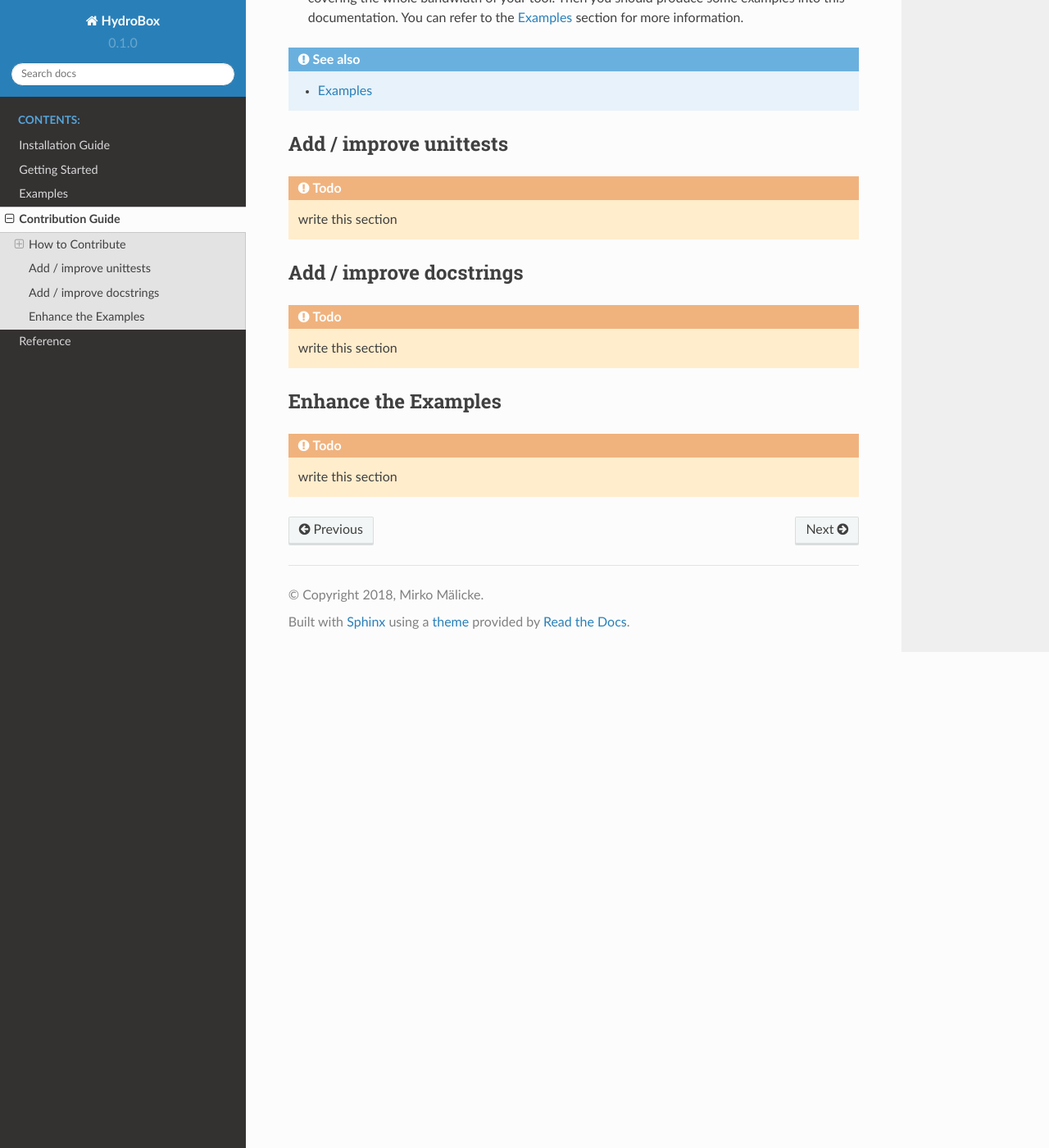
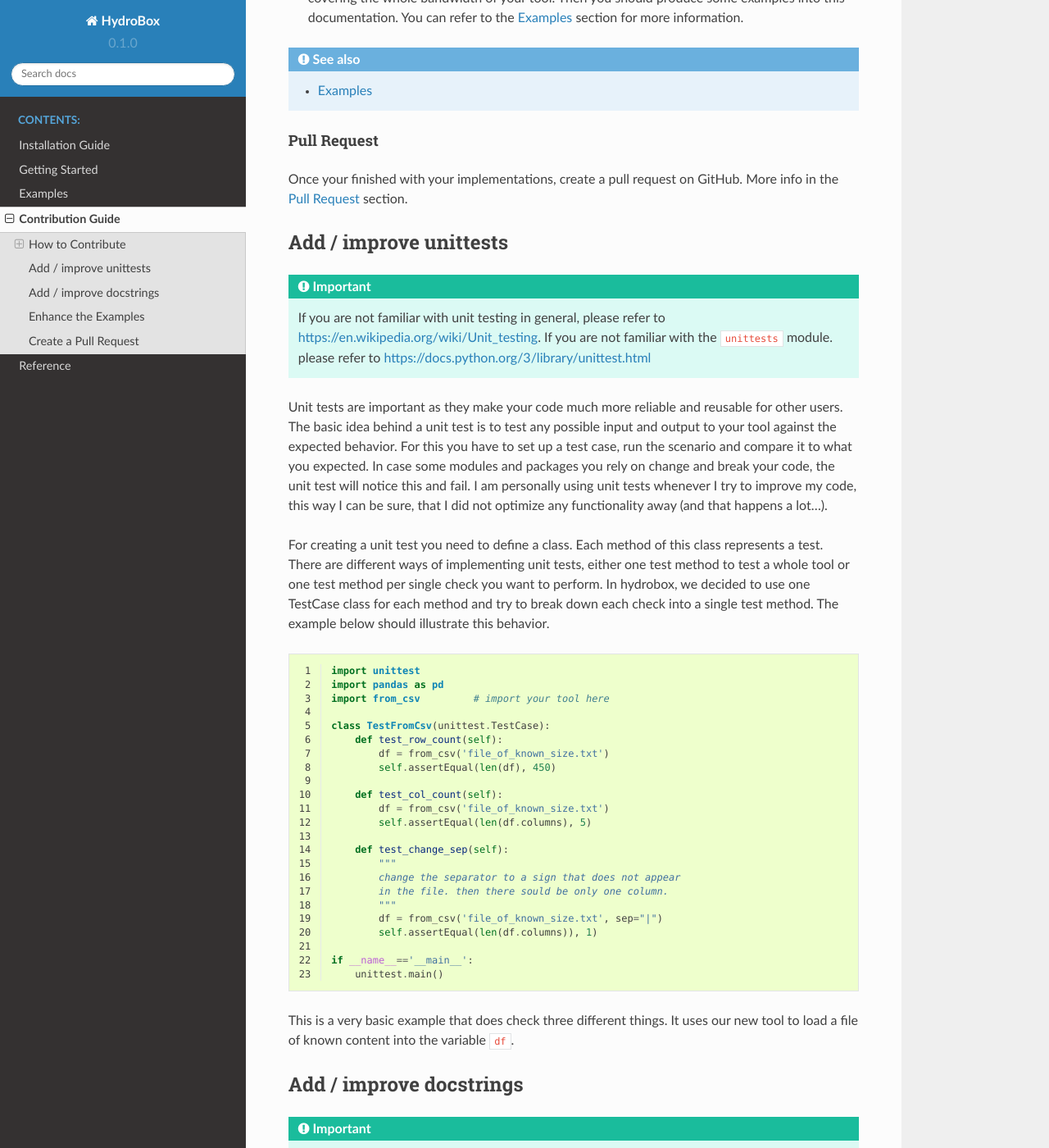
Before and after one commit to VForWaTer/hydrobox, a Sphinx documentation site: the page built from docs/contribution.rst, in a window 1280 px wide and 1400 px high, scrolled down 2949 px. Shown: the whole window at 82% size. Built offline with Sphinx 7.4.7 and the Read the Docs theme 2.0.0, drawn with Linux system fonts in a browser that asks for light colours; formulas are drawn with MathJax 3; some of the changed text lies outside the part shown.

Commit message:
reworked on docs; some bugfixes

```diff
--- a/docs/contribution.rst
+++ b/docs/contribution.rst
@@ -167,24 +167,142 @@ Sometimes a docstring is not enough to understand a Tool. Although short example
 
     - :ref:`Examples <contrib_examples>`
 
+Pull Request
+~~~~~~~~~~~~
+
+Once your finished with your implementations, create a pull request on GitHub.
+More info in the :ref:`Pull Request <contrib_pull>` section.
+
 .. _contrib_unittests:
 
 Add / improve unittests
 =======================
 
-.. todo::
+.. important::
 
-    write this section
+    If you are not familiar with unit testing in general, please refer to
+    https://en.wikipedia.org/wiki/Unit_testing. If you are not familiar with
+    the ``unittests`` module. please refer to
+    https://docs.python.org/3/library/unittest.html
 
+Unit tests are important as they make your code much more reliable and
+reusable for other users. The basic idea behind a unit test is to test any
+possible input and output to your tool against the expected behavior. For
+this you have to set up a test case, run the scenario and compare it to what
+you expected. In case some modules and packages you rely on change and break
+your code, the unit test will notice this and fail. I am personally using
+unit tests whenever I try to improve my code, this way I can be sure, that I
+did not optimize any functionality away (and that happens a lot...).
+
+For creating a unit test you need to define a class. Each method of this
+class represents a test. There are different ways of implementing unit tests,
+either one test method to test a whole tool or one test method per single
+check you want to perform. In hydrobox, we decided to use one TestCase class
+for each method and try to break down each check into a single test method.
+The example below should illustrate this behavior.
+
+.. code-block:: python
+    :linenos:
+
+    import unittest
+    import pandas as pd
+    import from_csv         # import your tool here
+
+    class TestFromCsv(unittest.TestCase):
+        def test_row_count(self):
+            df = from_csv('file_of_known_size.txt')
+            self.assertEqual(len(df), 450)
+
+        def test_col_count(self):
+            df = from_csv('file_of_known_size.txt')
+            self.assertEqual(len(df.columns), 5)
+
+        def test_change_sep(self):
+            """
+            change the separator to a sign that does not appear
+            in the file. then there sould be only one column.
+            """
+            df = from_csv('file_of_known_size.txt', sep="|")
+            self.assertEqual(len(df.columns)), 1)
+
+    if __name__=='__main__':
+        unittest.main()
+
+
+This is a very basic example that does check three different things. It uses
+our new tool to load a file of known content into the variable ``df``.
 
 .. _contrib_docstrings:
 
 Add / improve docstrings
 ========================
 
-.. todo::
+.. important::
 
-    write this section
+    If you are not familiar with the numpydoc docstring format, please refer to
+    http://numpydoc.readthedocs.io/en/latest/format.html.
+
+The most important parts of a numpydoc docstring are shown in the example below. Please make
+sure, that your docstring always contains the `main description`, `parameters` and `returns`.
+
+.. code-block:: python
+    :linenos:
+
+    @accept(path=(str, TextIOWrapper), sep=str)
+    def from_csv(path, sep=','):
+    r"""short descriptive tile
+
+    After a short title, give a few sentences of explanation. What does this
+    Method do and how is it intended to be used?
+
+    Parameters
+    ----------
+    path : str, TextIOWrapper
+        The parameters can also get a full description about their meaning
+        possible values. Please be as extensive as necessary here.
+        Note the whitespace between the parameter name and the (list) of
+        accepted types.
+    sep : str, optional
+        In case an argument is optional, you can indicate this by the
+        optional keyword after the type.
+
+    Returns
+    -------
+    pandas.DataFrame
+
+    Notes
+    -----
+
+    The first description at the top should be a rather technical description.
+    The optional Notes section can be added and used to inform the user about
+    the background of the function or further readings.
+    For this purpose you can also include references[1]_ into your Notes.
+    In the documentations, these will be rendered in the Reference section.
+
+    And last but not least you can also input some math:
+
+    .. math:: a^2 + b^2 = c^2
+
+    References
+    ----------
+
+    ..  [1] Python, M., Chapman, G., Cleese, J., Gilliam, T., Jones, T.,
+        Idle, E., & Palin, M. (2000). the Holy Grail. EMI Records.
+
+    Examples
+    --------
+
+    >>> from_csv('file.txt').size
+    (220201, 5)
+
+    """
+    ...
+
+
+.. note::
+
+    You should only add short and descriptive examples into the docstring itself. Make use of the
+    :ref:`Examples section <contrib_examples>` of this documentation.
 
 
 .. _contrib_examples:
@@ -195,3 +313,30 @@ Enhance the Examples
 .. todo::
 
     write this section
+
+
+.. _contrib_pull:
+
+Create a Pull Request
+=====================
+
+.. important::
+
+    If you are not familiar with Pull Requests, please refer to
+    https://help.github.com/articles/about-pull-requests.
+
+The best scenario for a pull request would be one that includes the new tool / enhancement, a
+proper docstring, unittests and a new example. However, we will also accept a pull request
+including only a tool and a docstring. In these cases, please provide a proper description in the
+pull request message in order to make it possible for others to add missing content.
+
+Beside a good description, a descriptive title is vital. Please state what you actually want to
+contribute in the pull request title. For the examples produced in this guide a descriptive title
+would be something like: `Added from_csv tool for reading files`.
+
+.. note::
+
+    If your contribution does only contain minor changes like PEP8 fixes, typos and small
+    bugfixes, you can of course pull request these changes without examples and unittests.
+
+And finally, I am really looking forward to your contributions and thanks in advance!
--- a/docs/examples/examples.rst
+++ b/docs/examples/examples.rst
@@ -1,9 +1,6 @@
 ========
 Examples
 ========
-
-Examples Section
-================
 
 .. important::
 
--- a/docs/reference/reference.rst
+++ b/docs/reference/reference.rst
@@ -14,3 +14,4 @@ Reference
     preprocessing
     stats
     discharge
+    signal
```
Also changed, not shown: other parts of docs/examples/examples.rst (+1 -0 lines), docs/examples/signal.rst (added, +87 -0 lines), docs/reference/signal.rst (added, +12 -0 lines), 5 other files.
